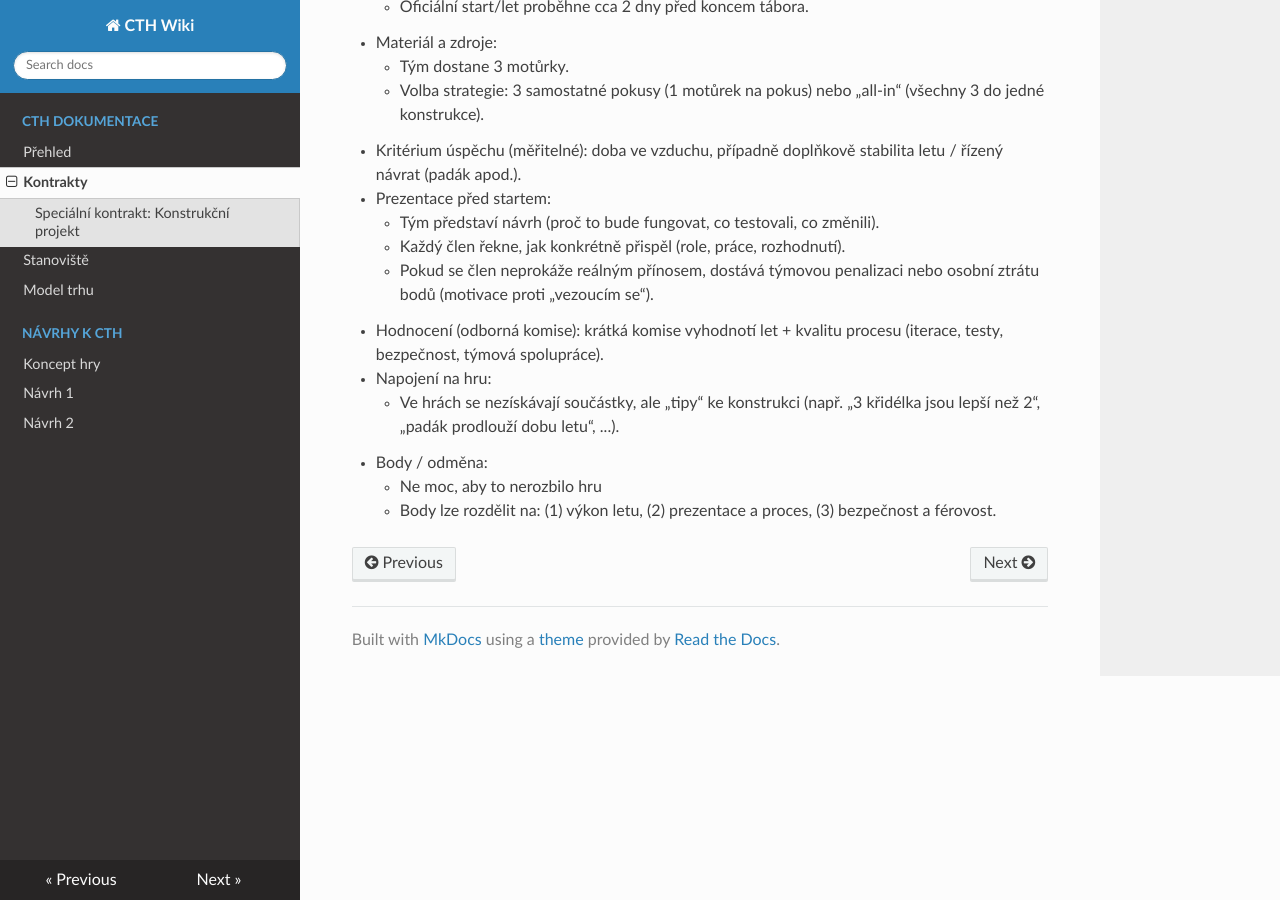
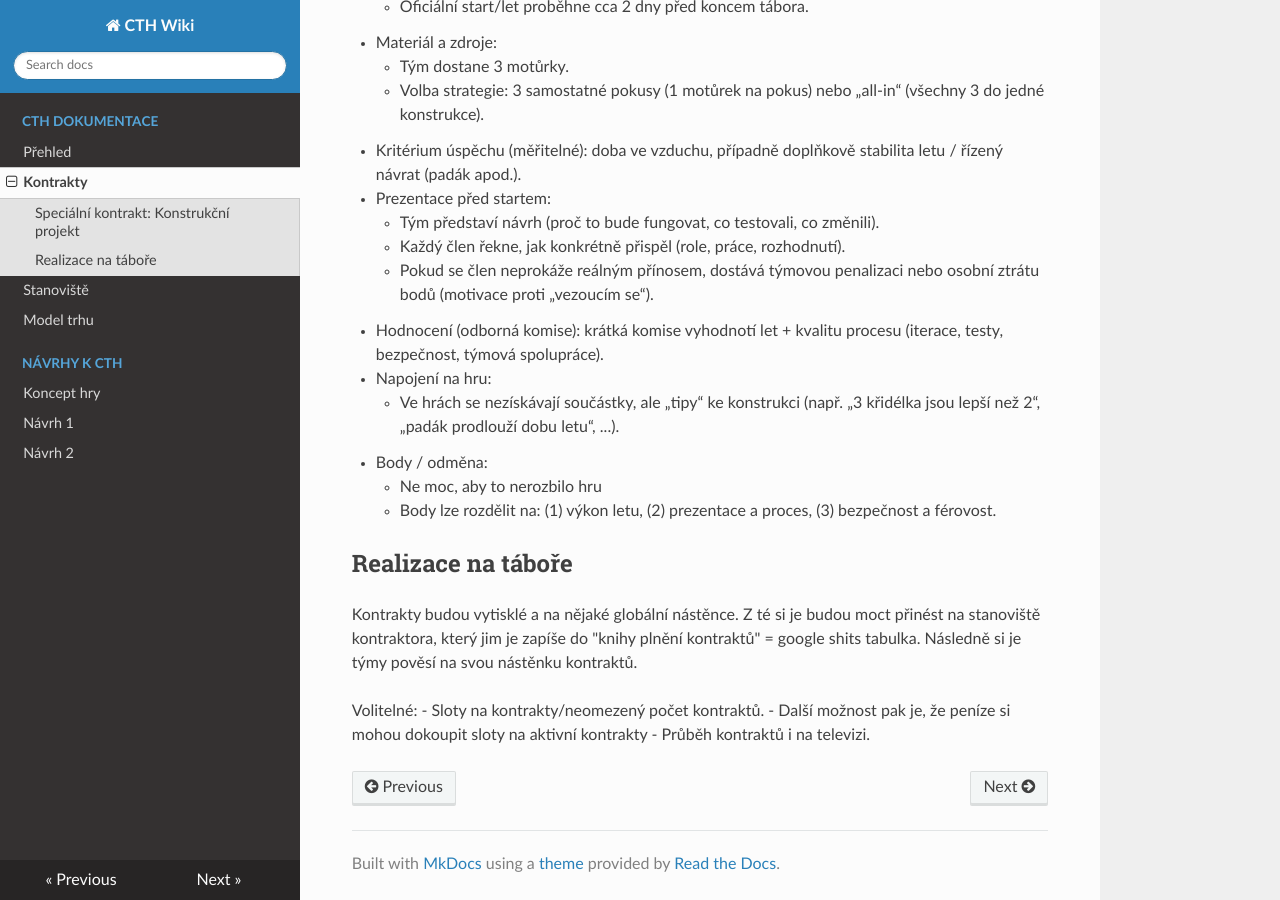
Before and after one commit to jmi3/at-cth-2026, an MkDocs documentation site: the page built from docs/cth/kontrakty.md, in a window 1280 px wide and 900 px high, scrolled down 1134 px. Built offline with MkDocs 1.6.1, drawn with Linux system fonts in a browser that asks for light colours; nearby versions of some CDN libraries.

Commit message:
CHANGE: penize zmena 2

```diff
--- a/docs/cth/kontrakty.md
+++ b/docs/cth/kontrakty.md
@@ -38,3 +38,15 @@ Kontrakty s úkolem lze nesplnit. Příklad kontraktu s úkolem je přistání n
 - Body / odměna:
     -  Ne moc, aby to nerozbilo hru
     - Body lze rozdělit na: (1) výkon letu, (2) prezentace a proces, (3) bezpečnost a férovost.
+
+
+## Realizace na táboře
+
+Kontrakty budou vytisklé a na nějaké globální nástěnce.
+Z té si je budou moct přinést na stanoviště kontraktora, který jim je zapíše do "knihy plnění kontraktů" = google shits tabulka.
+Následně si je týmy pověsí na svou nástěnku kontraktů.
+
+Volitelné:
+- Sloty na kontrakty/neomezený počet kontraktů.
+    - Další možnost pak je, že peníze si mohou dokoupit sloty na aktivní kontrakty
+- Průběh kontraktů i na televizi.
```
Also changed, not shown: docs/cth/model_trhu.md (+1 -1 lines).
